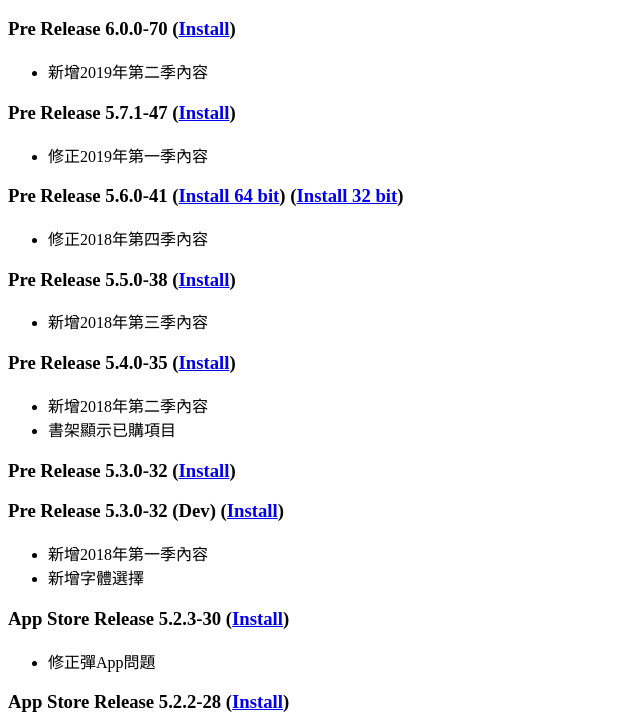
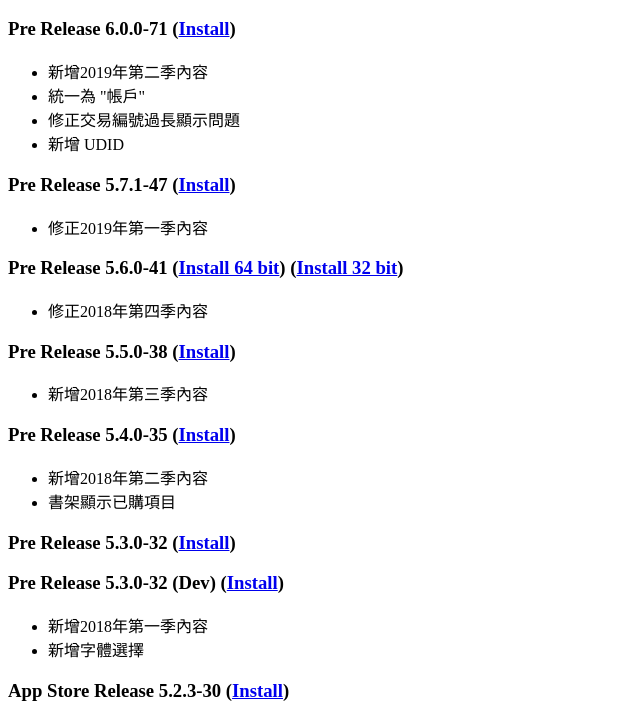
Before and after one commit to eddy-lau/ota, a plain HTML site: page cdb/index.html in a window 1280 px wide. Shown: the part 57-775 px from the top of the page, without its empty margins (0-640 px from the left). Drawn offline with Linux system fonts and the light colour scheme.

Commit message:
6.0.0-71

```diff
--- a/cdb/index.html
+++ b/cdb/index.html
@@ -9,11 +9,14 @@
     <h1>每日讀經釋義 iOS App</h1>
 
     <p>
-      <h3>Pre Release 6.0.0-70
+      <h3>Pre Release 6.0.0-71
         (<a href="itms-services://?action=download-manifest&amp;url=https://eddy-lau.github.io/ota/cdb/v6.0.0-70-dev.plist">Install</a>)
       </h3>
       <ul>
         <li>新增2019年第二季內容</li>
+        <li>統一為 "帳戶"</li>
+        <li>修正交易編號過長顯示問題</li>
+        <li>新增 UDID</li>
       </ul>
     </p>
     <p>
```
Also changed, not shown: 1 other file.
